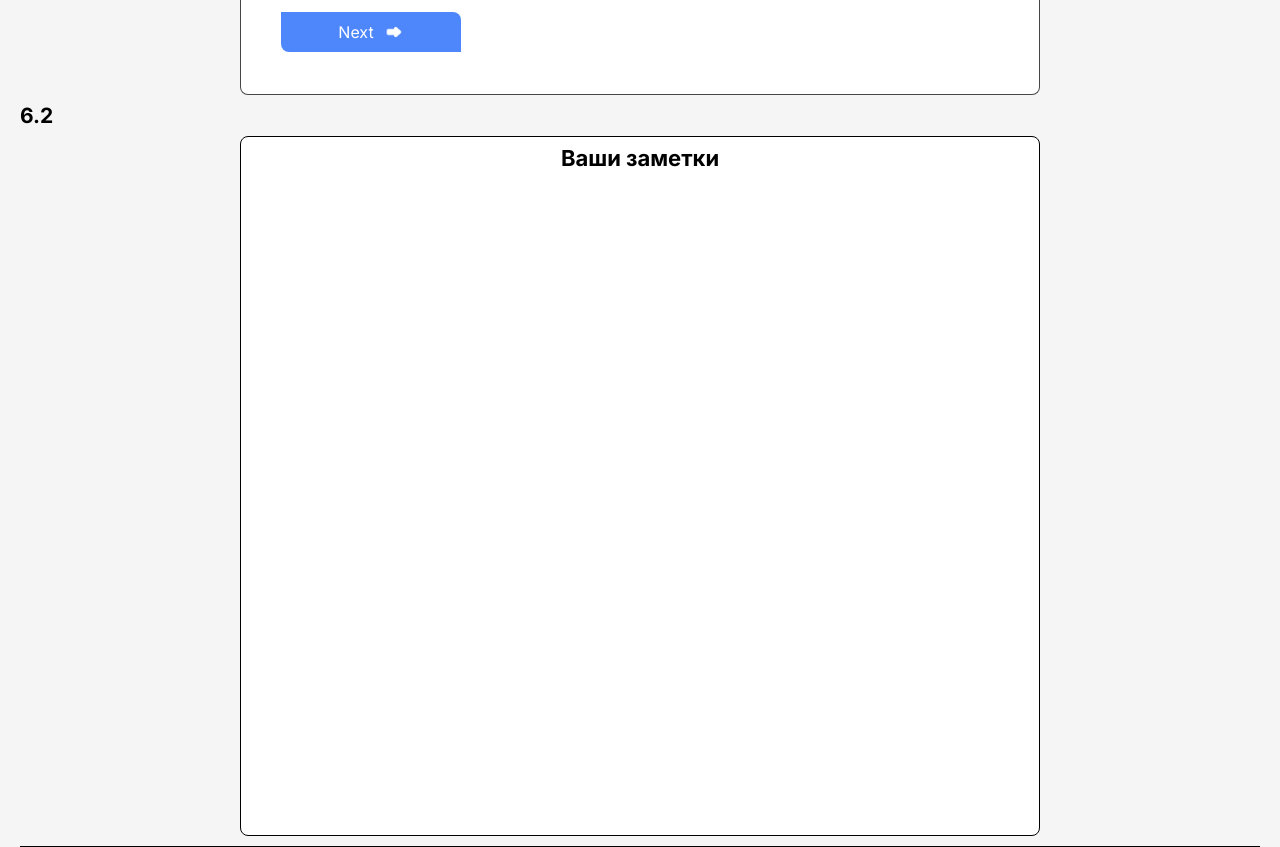
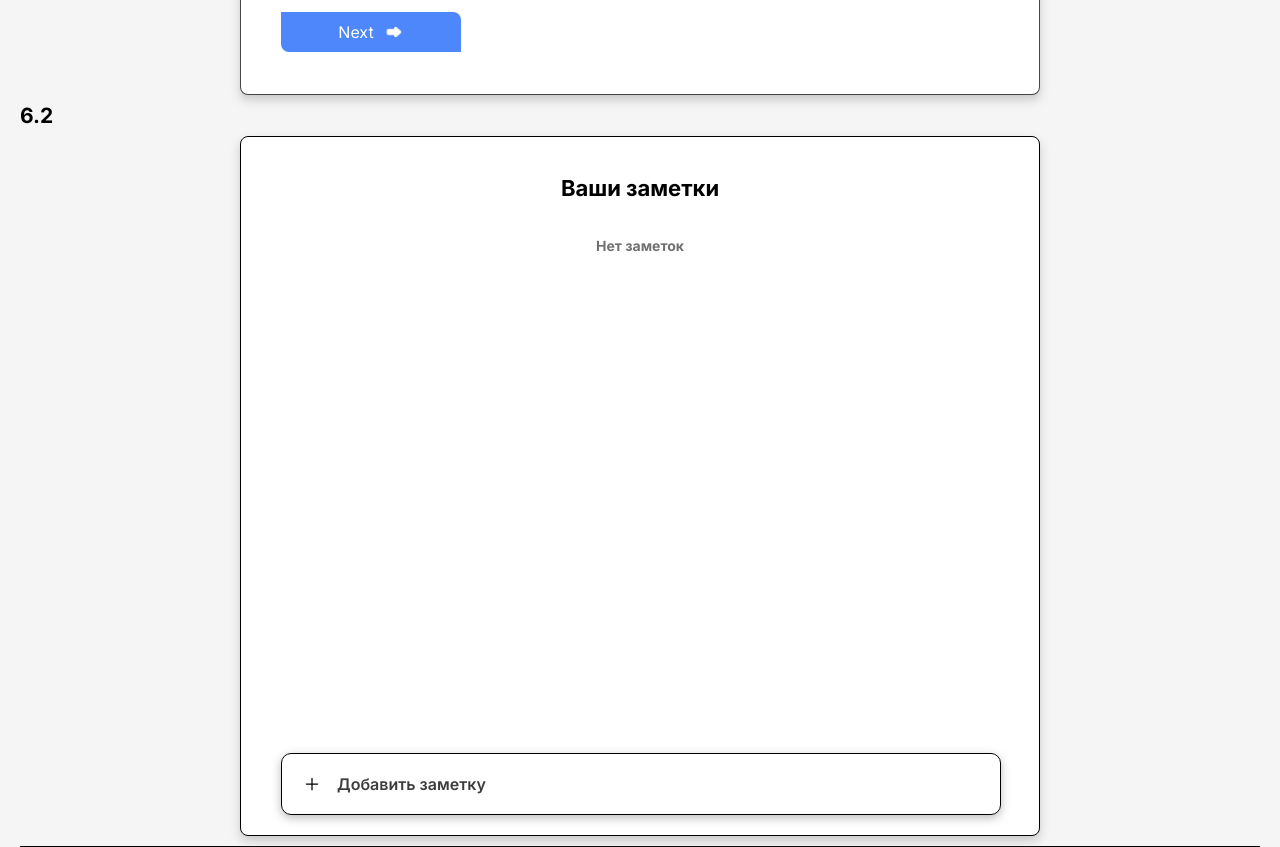
Before and after one commit to SlavaKuntsov/react-labs, a React (Create React App) app: page / in a window 1280 px wide. Shown: the part 2620-3467 px from the top of the page. Built offline with nearby package versions, Linux system fonts and the light colour scheme.

Commit message:
add Notes component

```diff
--- a/src/components/Clock/Clock.jsx
+++ b/src/components/Clock/Clock.jsx
@@ -7,10 +7,7 @@ function Clock() {
 	const [timeFormat, setTimeFormat] = React.useState(false)
 	const [value, setValue] = React.useState("3:00")
 
-	console.log(value)
-
 	const inputChange = (e) => {
-		console.log(e.target.value)
 		setValue(e.target.value)
 	}
 
--- a/src/components/Notes/Notes.jsx
+++ b/src/components/Notes/Notes.jsx
@@ -3,17 +3,95 @@ import style from "./Notes.module.scss"
 
 export default function Notes(props) {
 
+	const allNotesArray = [
+		// {title: 'Title', text: 'Text', date: '2023-03-02'},
+		// {title: 'Title', text: 'Text', date: '2023-03-02'},
+		// {title: 'Title', text: 'Text', date: '2023-03-02'},
+		// {title: 'Title', text: 'Text', date: '2023-03-02'},
+		// {title: 'Title', text: 'Text', date: '2023-03-02'},
+		// {title: 'Title', text: 'Text', date: '2023-03-02'},
+		// {title: 'Title', text: 'Text', date: '2023-03-02'},
+		// {title: 'Title', text: 'Text', date: '2023-03-02'},
+		// {title: 'Title', text: 'Text', date: '2023-03-02'},
+	]
+	const [allNotes, setAllNotes] = React.useState(allNotesArray)
+	console.log(allNotes)
+
+	const [buttonClick, setButtonClick] = React.useState(false)
+	const [addValueHeader, setAddValueHeader] = React.useState("")
+	const [addValueBody, setAddValueBody] = React.useState("")
+	const [addDate, setAddDate] = React.useState(new Date().toISOString().split('T')[0])
+
+	console.log(addDate)
+
+	console.log(buttonClick)
+
+	const addNotes = () => {
+		setAllNotes([...allNotes, {title:`${addValueHeader}`, text:`${addValueBody}`, date:`${addDate}`}])
+
+		// setButtonClick(false)
+		setAddValueHeader("")
+		setAddValueBody("")
+		setAddDate(new Date().toISOString().split('T')[0])
+	}
+
+	const formatDate = (dateStr) => {
+		let dArr = dateStr.split("-")
+		return dArr[2]+ "-" +dArr[1]+ "-" +dArr[0]
+	}
+
 	return(
-		<div className={style.notesContainer}>
-			<h2>Ваши заметки</h2>
+		<div className={style.allNotes}>
+			<div onClick={() => {setButtonClick(false); }} className={style.notesContainer}>
+				<h2>Ваши заметки</h2>
 
-			<div className="notesTrack">
+				<div style={{height: addValueHeader !== "" ? "450px" : "490px"}} className={style.notesTrack}>
+					{allNotes.length !== 0 ?
+						allNotes.map((item, index) => {
+							return(
+								<div style={{background: index >= 8 ? "rgb(255, 112, 112)" : "rgb(255, 250, 154)"}} className={style.notes}>
+									{index >= 8 && <span>У вас слишком много заметок</span>}
+									<div className={style.heading}>
+										<h3>{item.title}</h3>
+										{/* <p>{item.date === "" ? item.date : new Date().toLocaleDateString}</p> */}
+										<p className={style.date}>{formatDate(item.date)}</p>
+									</div>
+									<p>{item.text}</p>
+								</div>
+							)
+						})
+						:
+						<h4>Нет заметок</h4>
+					}
+				</div>
+			</div>
+			<div className={style.addNotes}>
+				<div className={style.notesHeader}>
+					<div className={style.textNotes}>
+						<div className={style.buttonNotes}>
+							{!buttonClick ? <img width={25} src="/img/add-outline.svg" alt="" /> : <div className={style.circle}></div>}
+						</div>
+						{!buttonClick ?
+						<div className={style.black}>
+							<input onClick={() => setButtonClick(true)} value={addValueHeader} style={{width: addValueHeader !== "" ? "500px" : "650px"}} onChange={e => setAddValueHeader(e.target.value)} type="text" placeholder="Добавить заметку"/>
+						</div>
+						:
+						<div className={style.transparent}>
+							<input onClick={() => setButtonClick(true)} value={addValueHeader} style={{width: addValueHeader !== "" ? "500px" : "650px"}} onChange={e => setAddValueHeader(e.target.value)} type="text" placeholder="Добавить заголовок"/>
+						</div>}
+					</div>
+
+					{addValueHeader && <input value={addDate} onChange={e => setAddDate(e.target.value)} type="date" />}
+				</div>
+
+				{addValueHeader !== "" &&
+				<div className={style.notesBody}>
+					<input value={addValueBody} onChange={e => setAddValueBody(e.target.value)} type="text" placeholder="Добавить текст заметки"/>
+					<div onClick={() => {setButtonClick(false); addNotes()}} className={style.button}>Создать</div>
+				</div>}
 
 			</div>
 
-			<div className="addNotes">
-
-			</div>
 		</div>
 	)
 }
--- a/src/components/Notes/Notes.module.scss
+++ b/src/components/Notes/Notes.module.scss
@@ -1,16 +1,159 @@
 $black: rgba(0, 0, 0, 0.561);
+$blue: rgb(78, 135, 251);
 
-.notesContainer{
+.allNotes{
+	position: relative;
 	background: rgb(255, 255, 255);
 	border: 1px solid black;
 	border-radius: 8px;
 	margin: 0 auto;
+	padding: 40px 40px 20px;
 	width: 800px;
 	height: 700px;
-	h2{
+	box-shadow: 0px 5px 10px rgba(178, 178, 178, 0.652);
+	.notesContainer{
 		display: flex;
-		justify-content: center;
-		font-size: 22px;
+		flex-flow: column;
+		gap: 30px;
+		h2{
+			font-size: 22px;
+			margin: 0 auto;
+		}
+		.notesTrack{
+			overflow: auto;
+			padding: 10px;
+			display: flex;
+			flex-flow: column;
+			gap: 20px;
+			h4{
+				color: $black;
+				display: flex;
+				justify-content: center;
+			}
+			.notes{
+				border: 1px solid $black;
+				border-radius: 8px;
+				padding: 10px 20px;
+				display: flex;
+				flex-flow: column;
+				gap: 10px;
+				position: relative;
+				box-shadow: 0;
+				box-shadow: 0px 3px 10px rgba(133, 133, 133, 0.449);
+				transition: transform .3s ease-in-out, box-shadow .3s ease-in-out;
+				.date{
+					position: absolute;
+					top: 10px;
+					right: 20px;
+				}
+				span{
+					font-style: italic;
+					color: $black;
+					// margin: 0 auto;
+				}
+				.heading{
+					display: flex;
+					align-items: start;
+					justify-content: space-between;
+				}
+				&:hover{
+					transform: translateY(-5px);
+					box-shadow: 0px 5px 10px rgba(86, 86, 86, 0.399);
+				}
+			}
+		}
 	}
+	.addNotes{
+		display: flex;
+		flex-flow: column;
+		gap: 15px;
+		position: absolute;
+		bottom: 20px;
+		left: 40px;
+		border: 1px solid black;
+		border-radius: 10px;
+		padding: 15px;
+		margin: 0 auto;
+		width: 720px;
+		box-shadow: 0px 3px 10px rgba(87, 87, 87, 0.4);
+		.notesHeader{
+			height: 30px;
+			display: flex;
+			justify-content: space-between;
+			align-items: center;
+			gap: 10px;
 
+			.textNotes{
+				display: flex;
+				align-items: center;
+				gap: 15px;
+				position: relative;
+				.black{
+					input{
+						font-size: 16px;
+						height: 40px;
+					}
+					::placeholder{
+						color: rgba(0, 0, 0, 0.766);
+						font-weight: 600;
+					}
+				}
+				.transparent{
+					input{
+						height: 40px;
+						font-size: 16px;
+					}
+					::placeholder{
+						color: $black;
+						font-weight: 600;
+					}
+				}
+				.buttonNotes{
+					img{
+						padding: 0 0 0 5px;
+					}
+					.circle{
+						border: 0.5px solid $black;
+						border-radius: 50%;
+						width:  25px;
+						height: 25px;
+						// margin: 0 0 0 2px;
+					}
+				}
+			}
+			input[type="date"]{
+				width: 100px;
+				font-size: 13px;
+				color: $black;
+			}
+		}
+		.notesBody{
+			margin: 0 0 0 40px;
+			display: flex;
+			flex-flow: row;
+			justify-content: space-between;
+			input{
+				height: 30px;
+				width: 530px;
+				font-size: 16px;
+			}
+			.button{
+				height: 30px;
+				width: 100px;
+				background: $blue;
+				border-radius: 8px;
+				color: white;
+				display: flex;
+				justify-content: center;
+				align-items: center;
+				cursor: pointer;
+				box-shadow: 0px 3px 10px rgba(87, 87, 87, 0.4);
+				transition: transform .2s ease-in-out, box-shadow .2s ease-in-out;
+				&:hover{
+					transform: translateY(-3px);
+					box-shadow: 0px 5px 10px rgba(72, 72, 72, 0.5);
+				}
+			}
+		}
+	}
 }
--- a/src/components/PhoneInput/PhoneInput.jsx
+++ b/src/components/PhoneInput/PhoneInput.jsx
@@ -79,8 +79,6 @@ function PhoneInput(props) {
         // console.log(phone);
         switchCountry(inputNum);
     };
-
-    console.log(country);
 
 	const radioValue = (e) => {
 		// console.log(e.target.value);
--- a/src/components/SignUpForm/DataSelect.jsx
+++ b/src/components/SignUpForm/DataSelect.jsx
@@ -16,7 +16,6 @@ function DataSelect(props) {
 	const [year, setYear] = React.useState("00")
 
 	React.useEffect(() => {
-		console.log(day, month, year)
 		props.onSetDate(year)
 	}, [day, month, year])
 
--- a/src/components/SignUpForm/PasswordInput.jsx
+++ b/src/components/SignUpForm/PasswordInput.jsx
@@ -82,8 +82,6 @@ function SignUpPasswordInput(props) {
             setDefPassword("Пароль должен быть более 8 символов");
         }
 
-        console.log(password);
-
         // if(password.length >= 8) {
         if (password.match(/[0-9]/)) {
             progress.push(1);
@@ -130,8 +128,6 @@ function SignUpPasswordInput(props) {
         }
 
         setProgressBar(progress.length);
-        console.log(progress.length);
-
         // eslint-disable-next-line react-hooks/exhaustive-deps
     }, [password, secondPassword]);
 
--- a/src/components/SortTable/SortTable.jsx
+++ b/src/components/SortTable/SortTable.jsx
@@ -47,7 +47,7 @@ function SortTable(props) {
 		console.log(first)
 		setIsFirst(first)
 	}
-	console.log(isFirst)
+	// console.log(isFirst)
 	// ====================================================
 
 
--- a/src/components/StudentInfo/SelectFaculty.jsx
+++ b/src/components/StudentInfo/SelectFaculty.jsx
@@ -35,8 +35,6 @@ export default function SelectSpecialization(props) {
 		let value =  e.target.value
 		props.onAddSpec(value)
 
-		console.log(value)
-
 		if( value === "ПОИТ" || value === "ИСиТ" || value === "ПОИБМС" || value  === "ДЭиВИ" ) {
 			props.onAddFacultet("ФИТ")
 		}
--- a/src/components/StudentInfo/StudentInfo.jsx
+++ b/src/components/StudentInfo/StudentInfo.jsx
@@ -11,9 +11,6 @@ export default function StudentInfo() {
 
 	const [selectSpec, setSelectSpec] = React.useState("")
 	const [selectFacultet, setSelectFacultet] = React.useState("")
-
-	console.log(selectFacultet)
-	console.log(selectSpec)
 
 	const [fValue, setFValue] = React.useState("")
 	const [IValue, setIValue] = React.useState("")
--- a/src/components/StudentInfo/StudentInfo.module.scss
+++ b/src/components/StudentInfo/StudentInfo.module.scss
@@ -8,6 +8,7 @@ $blue: rgb(78, 135, 251);
     border: 1px solid rgba(0, 0, 0, 0.725);
     border-radius: 8px;
     padding: 30px 40px;
+	box-shadow: 0px 5px 10px rgba(178, 178, 178, 0.652);
     label {
         font-weight: 600;
         color: $border;
```
Also changed, not shown: src/components/Notes/AddNotes.jsx (added, +31 -0 lines), public/img/add-outline.svg (added).
